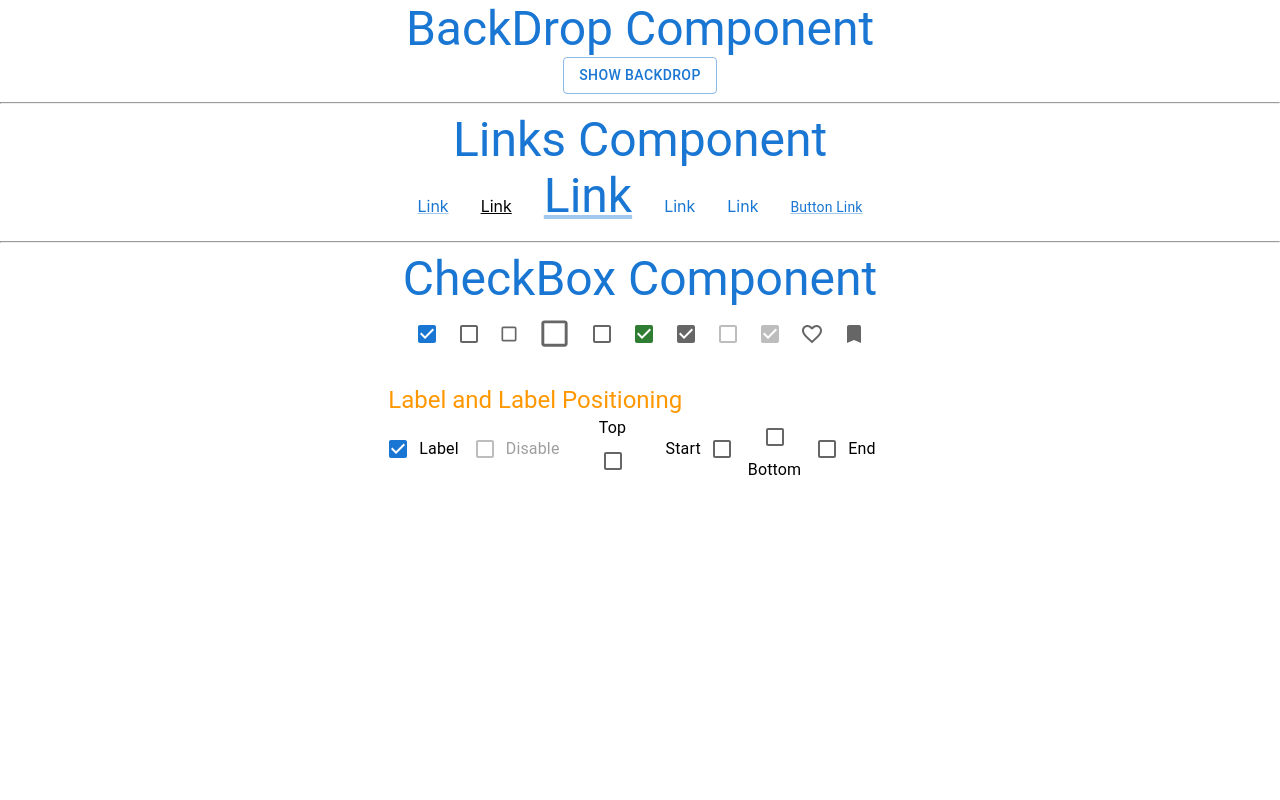
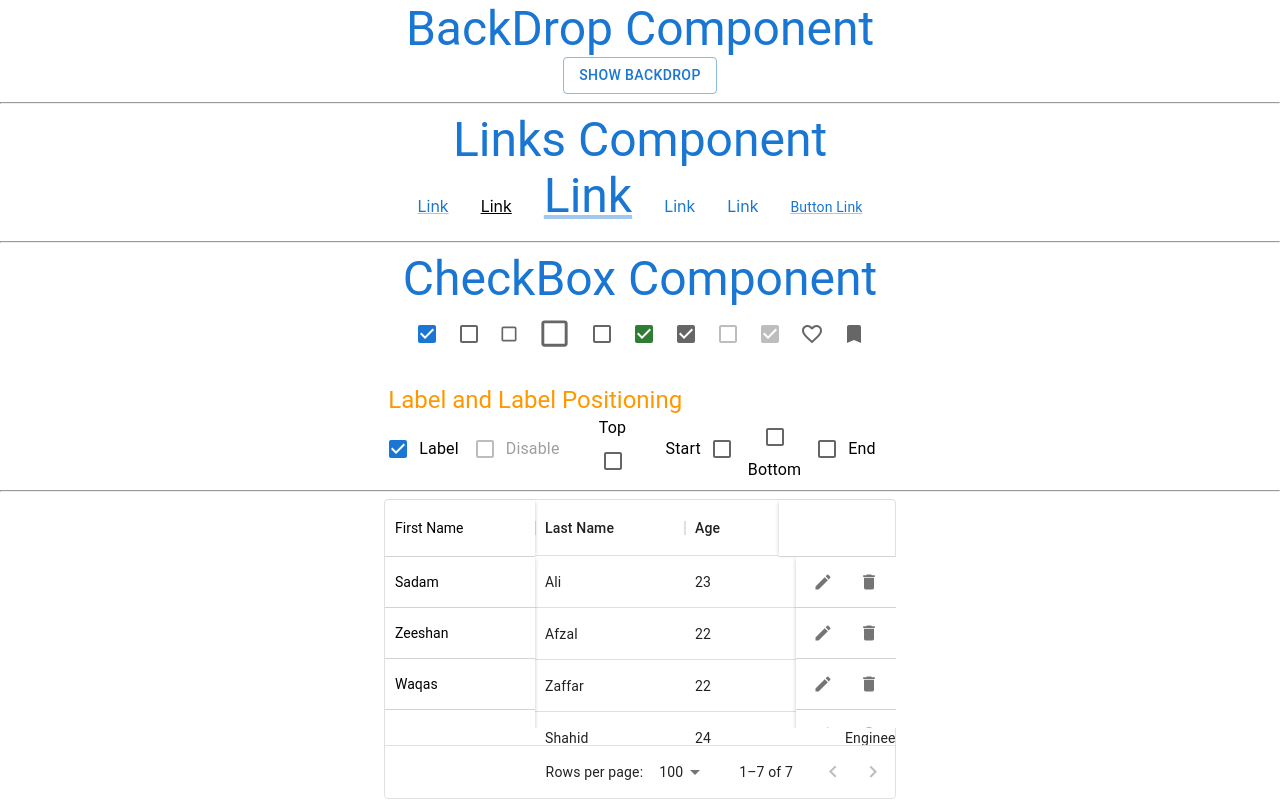
Before and after one commit to ZeeshiDeveloper/Material-UI-V5-for-Designing-in-React, a React (Create React App) app: page / in a window 1280 px wide. Shown: the part 6434-7234 px from the top of the page. Before the commit the page ends 6916 px from the top, so only its background shows below. Built offline with nearby package versions, Linux system fonts and the light colour scheme.

Commit message:
create and upadte Data Grid Component . in this component we are basically perform column pinning feature of Material ui.

```diff
--- a/package.json
+++ b/package.json
@@ -7,6 +7,7 @@
     "@emotion/styled": "^11.10.4",
     "@mui/icons-material": "^5.10.9",
     "@mui/material": "^5.10.10",
+    "@mui/x-data-grid": "^5.17.11",
     "@testing-library/jest-dom": "^5.16.5",
     "@testing-library/react": "^13.4.0",
     "@testing-library/user-event": "^13.5.0",
@@ -16,7 +17,7 @@
     "@types/react-dom": "^18.0.6",
     "react": "^18.2.0",
     "react-dom": "^18.2.0",
-    "react-scripts": "5.0.1",
+    "react-scripts": "^2.1.3",
     "typescript": "^4.8.4",
     "web-vitals": "^2.1.4"
   },
--- a/src/App.js
+++ b/src/App.js
@@ -1,4 +1,5 @@
 import './App.css';
+import React  from 'react';
 import { Button, ButtonGroup, Typography } from '@mui/material'
 
 
@@ -20,6 +21,7 @@ import DividerComp from './components/DividerComp';
 import BackDrop from './components/BackDrop';
 import Links from './components/Links';
 import CheckBox from './components/CheckBox';
+import DataGridComp from './components/DataGridComp';
 
 function App() {
 
@@ -153,6 +155,8 @@ function App() {
       <Links/>
       <hr />
       <CheckBox/>
+      <hr />
+      <DataGridComp/>
     </div>
   );
 }
--- /dev/null
+++ b/src/components/DataGridComp.js
@@ -0,0 +1,140 @@
+import * as React from 'react';
+import { DataGrid } from '@mui/x-data-grid';
+import { Box,Button,IconButton } from '@mui/material'
+import CreateIcon from '@mui/icons-material/Create';
+import DeleteIcon from '@mui/icons-material/Delete';
+
+
+const rows = [
+  { id: 1, col1: '', col2: 'Ali',col3:23,col4:"Engineer",col5:1999,col6:""},
+  { id: 2, col1: '', col2: 'Afzal',col3:22,col4:"Engineer",col5:2000,col6:""},
+  { id: 3, col1: '', col2: 'Zaffar',col3:22,col4:"Engineer" ,col5:2000,col6:""},
+  { id: 4, col1: '', col2: 'Shahid',col3:24,col4:"Engineer" ,col5:1998,col6:""},
+  { id: 5, col1: '', col2: 'Saqib',col3:24,col4:"Engineer" ,col5:1998,col6:""},
+  { id: 6, col1: '', col2: 'Saqib',col3:24,col4:"Engineer" ,col5:1998,col6:""},
+  { id: 7, col1: '', col2: 'Saqib',col3:24,col4:"Engineer" ,col5:1998,col6:""},
+];
+
+const columns = [
+  { field: 'col1', headerName: 'First Name', width: 150 },
+  { field: 'col2', headerName: 'Last Name', width: 150 },
+  {field: "col3" ,headerName:"Age",width:150},
+  {field: "col4" ,headerName:"Profession",width:150},
+  {field: "col5" ,headerName:"Birth Year",width:150},
+  {field: "col6" ,headerName:"",width:100},
+];
+
+// For Map Functions
+const firstNameItemList = [
+    {name:"Sadam"},
+    {name:"Zeeshan"},
+    {name:"Waqas"},
+    {name:"Malik"},
+    {name:"Mohsin"},
+    {name:"Hassan"},
+    {name:"Saqib"},
+]
+const buttonGroupList = [
+    {editIcon:CreateIcon,delIcon:DeleteIcon},
+    {editIcon:CreateIcon,delIcon:DeleteIcon},
+    {editIcon:CreateIcon,delIcon:DeleteIcon},
+    {editIcon:CreateIcon,delIcon:DeleteIcon},
+    {editIcon:CreateIcon,delIcon:DeleteIcon},
+    {editIcon:CreateIcon,delIcon:DeleteIcon},
+    {editIcon:CreateIcon,delIcon:DeleteIcon},
+]
+
+
+// Styling
+const firstBox = {
+    display: "flex",
+    justifyContent: "space-between"
+}
+const firstNameBox = {
+    width:150,borderTopLeftRadius:"5px",overflow:"hidden",zIndex:1,bgcolor:"rgb(255, 255, 255)",left:"160px",boxShadow:"rgb(0 0 0 / 21%) 2px 0px 4px -2px",marginLeft:"1px"
+}
+const firstNameSubBox = {
+    minHeight:"56px",borderBottom: "1px solid lightgray",display:"flex",alignItems:"center"
+}
+const fontStyle = {
+    fontSize:"0.875rem",ml:"10px",fontFamily:`"Roboto","Helvetica","Arial","sans-serif"`
+}
+const emptyBox = {
+    width:116,borderTopRightRadius:"5px",marginRight:"1px",zIndex:1,bgcolor:"rgb(255, 255, 255)",boxShadow:"rgb(0 0 0 / 21%) -2px 0px 4px -2px"
+}
+const emptySubBox = {
+    minHeight:"56px",borderBottom: "1px solid lightgray"
+}
+const secondBox = {
+    height:"171px",overflow:"auto",display: "flex",
+    justifyContent: "space-between",
+    flexWrap: "wrap"
+}
+const firstNameList = {
+    width:150,overflow:"hidden",zIndex:1,bgcolor:"rgb(255, 255, 255)",boxShadow:"rgb(0 0 0 / 21%) 2px 0px 4px -2px",marginLeft:"1px"
+}
+const firstNameListStyle = {
+    minHeight:"50px",minWidth:"160px",display:"flex",alignItems:"center",
+    borderBottom: "1px solid lightgray"
+}
+const firstNameFontStyle = {
+    fontSize:"0.875rem",ml:"10px",fontFamily:`"Roboto","Helvetica","Arial","sans-serif"`
+}
+const buttonGroupBox = {
+    width:100,zIndex:1,bgcolor:"rgb(255, 255, 255)",boxShadow:"rgb(0 0 0 / 21%) -2px 0px 4px -2px"
+}
+const buttonGroupSubBox = {
+    minHeight:"50px",justifyContent:"center",gap:"10px",display:"flex",alignItems:"center",
+    borderBottom: "1px solid lightgray",color:"rgba(0, 0, 0, 0.54)"
+}
+
+const DataGridComp = () => {
+  return (
+    <div style={{ height: 300, width: '40%', marginLeft:"auto", marginRight:"auto" }}>
+
+{/* Two Boxes for work as columns pinning */}
+        <Box sx={{...firstBox}}>
+            <Box sx={{...firstNameBox}}>
+                <Box sx={{...firstNameSubBox}}>
+                    <Box sx={{...fontStyle}}>First Name</Box>
+                </Box>
+            </Box>
+
+            <Box sx={{...emptyBox}}>
+                <Box sx={{...emptySubBox}}></Box>
+            </Box>
+        </Box>
+        <Box sx={{...secondBox}}>
+            <Box sx={{...firstNameList}}>
+                {firstNameItemList.map((item,index)=>{
+                    return(
+                        <Box sx={{...firstNameListStyle}} key={index}>
+                            <Box sx={{...firstNameFontStyle}}>{item.name}</Box>
+                        </Box>
+                    )
+                })}
+            </Box>
+            <Box sx={{...buttonGroupBox}}>
+                {buttonGroupList.map((item,index)=>{
+                    return(
+                        <Box sx={{...buttonGroupSubBox}} key={index}>
+                            <IconButton aria-label="edit">
+                                <item.editIcon sx={{fontSize:"1.25rem"}}/>
+                            </IconButton>
+                            <IconButton aria-label="edit">
+                                <item.delIcon sx={{fontSize:"1.25rem"}}/>
+                            </IconButton>
+                        </Box>
+                    )
+                })}
+            </Box>
+        </Box>
+
+{/* Data Grid Table */}
+       <DataGrid rows={rows} columns={columns} sx={{top:"-229px"}}/>
+    </div>
+  );
+}
+
+
+export default DataGridComp
--- a/src/components/ThemeDark.js
+++ b/src/components/ThemeDark.js
@@ -1,5 +1,5 @@
 import React from 'react'
-import { CssBaseline, createTheme, ThemeProvider, Typography, Button, Paper } from '@mui/material'
+import { createTheme, ThemeProvider, Typography, Button, Paper } from '@mui/material'
 import { orange, red, blue, blueGrey, purple } from '@mui/material/colors'
 
 const ThemeDark = () => {
```
Also changed, not shown: 1 other file (tests, documents, lock files or other folders).
